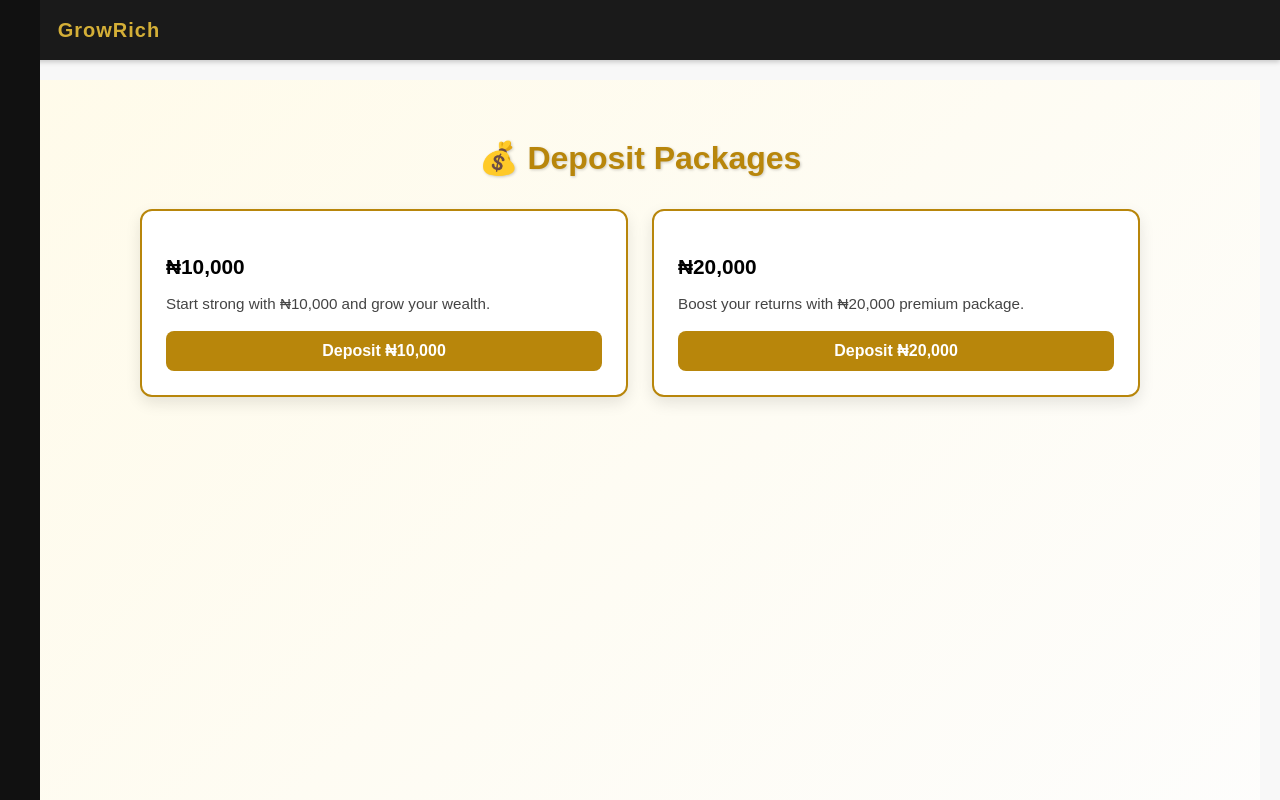
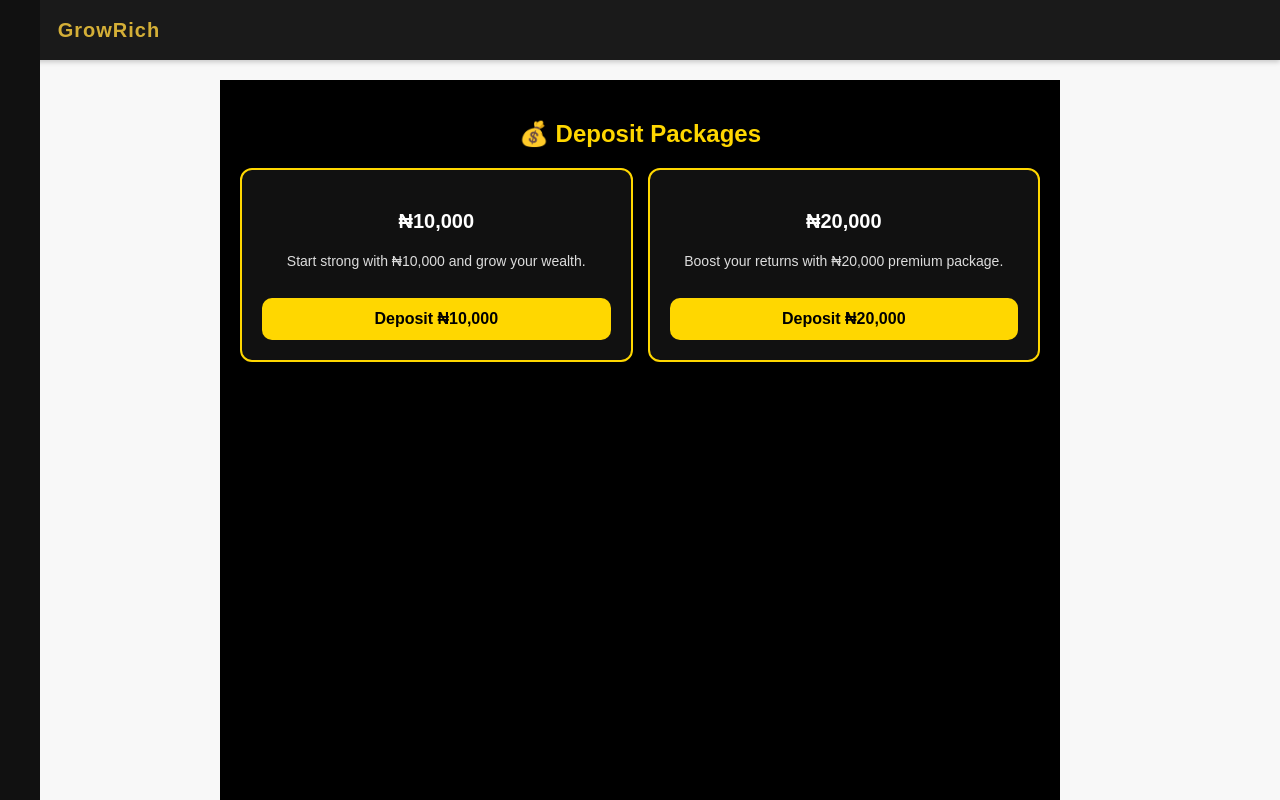
Before and after one commit to YBspotted20045/Grow-rich-investinm, a React (Create React App) app: page /deposit in a window 1280 px wide. Shown: the top 800 px of the page. Built offline with nearby package versions, Linux system fonts and the light colour scheme; sample sign-in values are in the browser's storage.

Commit message:
Update Deposit.css

```diff
--- a/src/Pages/Deposit.css
+++ b/src/Pages/Deposit.css
@@ -1,69 +1,163 @@
-/* src/pages/Deposits.css */
+/* src/pages/Deposit.css */
 
 .deposit-container {
-  padding: 2rem;
-  background: linear-gradient(135deg, #fffbea, #fdfdfd);
+  padding: 20px;
+  max-width: 800px;
+  margin: auto;
+  color: white;
+  background: #000; /* Black background */
   min-height: 100vh;
 }
 
 .deposit-title {
   text-align: center;
-  font-size: 2rem;
+  font-size: 24px;
   font-weight: bold;
-  color: #b8860b; /* golden color */
-  margin-bottom: 2rem;
-  text-shadow: 1px 1px 3px rgba(0, 0, 0, 0.2);
+  color: gold;
+  margin-bottom: 20px;
 }
 
+/* Packages */
 .deposit-grid {
   display: grid;
-  grid-template-columns: repeat(auto-fit, minmax(280px, 1fr));
-  gap: 1.5rem;
-  max-width: 1000px;
-  margin: 0 auto;
+  grid-template-columns: repeat(auto-fit, minmax(200px, 1fr));
+  gap: 15px;
+  margin-bottom: 25px;
 }
 
 .deposit-card {
-  background: #ffffff;
-  border: 2px solid #b8860b;
+  border: 2px solid gold;
   border-radius: 12px;
-  padding: 1.5rem;
-  box-shadow: 0 6px 15px rgba(0, 0, 0, 0.1);
-  transition: transform 0.2s ease, box-shadow 0.2s ease;
+  padding: 20px;
+  text-align: center;
+  background: #111;
+  cursor: pointer;
+  transition: 0.3s ease;
 }
 
 .deposit-card:hover {
-  transform: translateY(-6px);
-  box-shadow: 0 10px 20px rgba(0, 0, 0, 0.2);
+  background: #222;
+  transform: translateY(-3px);
+}
+
+.deposit-card.selected {
+  background: gold;
+  color: black;
 }
 
 .deposit-package {
-  font-size: 1.3rem;
+  font-size: 20px;
   font-weight: bold;
-  color: #000;
-  margin-bottom: 0.5rem;
 }
 
 .deposit-description {
-  font-size: 0.95rem;
-  color: #444;
-  margin-bottom: 1.2rem;
+  font-size: 14px;
+  margin-top: 8px;
+  color: #ddd;
 }
 
+/* Account Section */
+.account-section {
+  margin: 25px 0;
+  padding: 15px;
+  border: 2px dashed gold;
+  border-radius: 10px;
+  background: #111;
+}
+
+.account-section h3 {
+  color: gold;
+  margin-bottom: 10px;
+}
+
+.account-section ul {
+  list-style: none;
+  padding: 0;
+}
+
+.account-section li {
+  margin: 8px 0;
+  font-size: 15px;
+  color: white;
+}
+
+/* Upload Section */
+.upload-section {
+  margin-top: 15px;
+}
+
+.upload-section label {
+  display: block;
+  margin-bottom: 6px;
+  font-weight: bold;
+  color: gold;
+}
+
+.upload-section input {
+  background: white;
+  padding: 6px;
+  border-radius: 6px;
+  border: none;
+  width: 100%;
+}
+
+/* Button */
 .deposit-btn {
-  background: #b8860b; /* gold */
-  color: #fff;
+  margin-top: 15px;
+  background: gold;
+  color: black;
   border: none;
-  padding: 0.7rem 1.2rem;
-  border-radius: 8px;
+  padding: 12px 20px;
+  border-radius: 10px;
+  font-size: 16px;
   font-weight: bold;
-  font-size: 1rem;
   cursor: pointer;
+  transition: 0.3s ease;
   width: 100%;
-  transition: background 0.3s ease, transform 0.2s ease;
 }
 
 .deposit-btn:hover {
-  background: #a67c00;
-  transform: scale(1.05);
+  background: #e6c200;
 }
+
+/* Deposit History */
+.deposit-history {
+  margin-top: 30px;
+  padding: 15px;
+  border: 2px solid gold;
+  border-radius: 10px;
+  background: #111;
+}
+
+.deposit-history h3 {
+  margin-bottom: 10px;
+  color: gold;
+}
+
+.deposit-history ul {
+  list-style: none;
+  padding: 0;
+}
+
+.deposit-history li {
+  margin: 8px 0;
+  padding: 8px;
+  border-bottom: 1px solid #333;
+  display: flex;
+  justify-content: space-between;
+  font-size: 15px;
+}
+
+/* Status colors */
+.status.pending {
+  color: orange;
+  font-weight: bold;
+}
+.status.approved {
+  color: limegreen;
+  font-weight: bold;
+}
+.status.rejected {
+  color: red;
+  font-weight: bold;
+}
```
